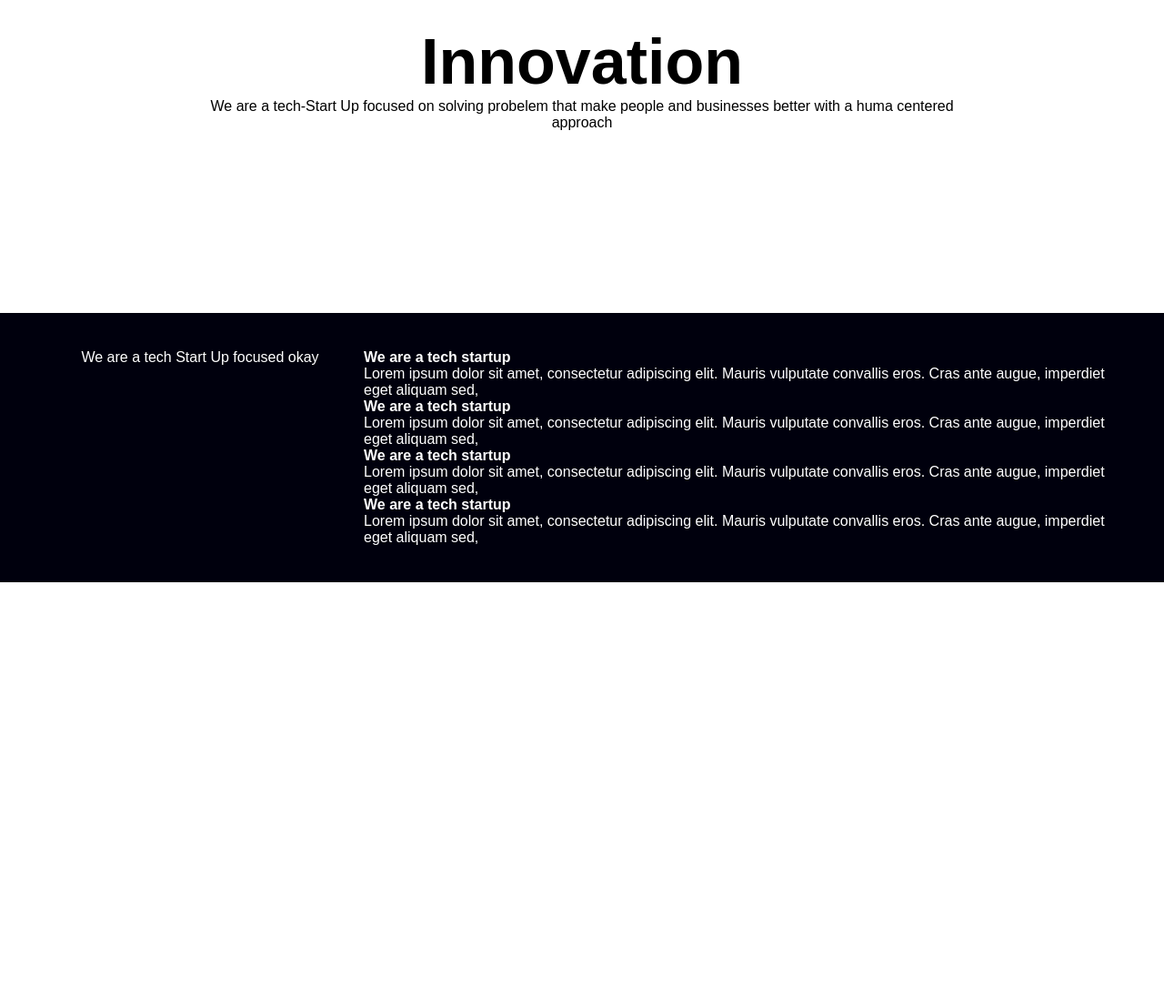
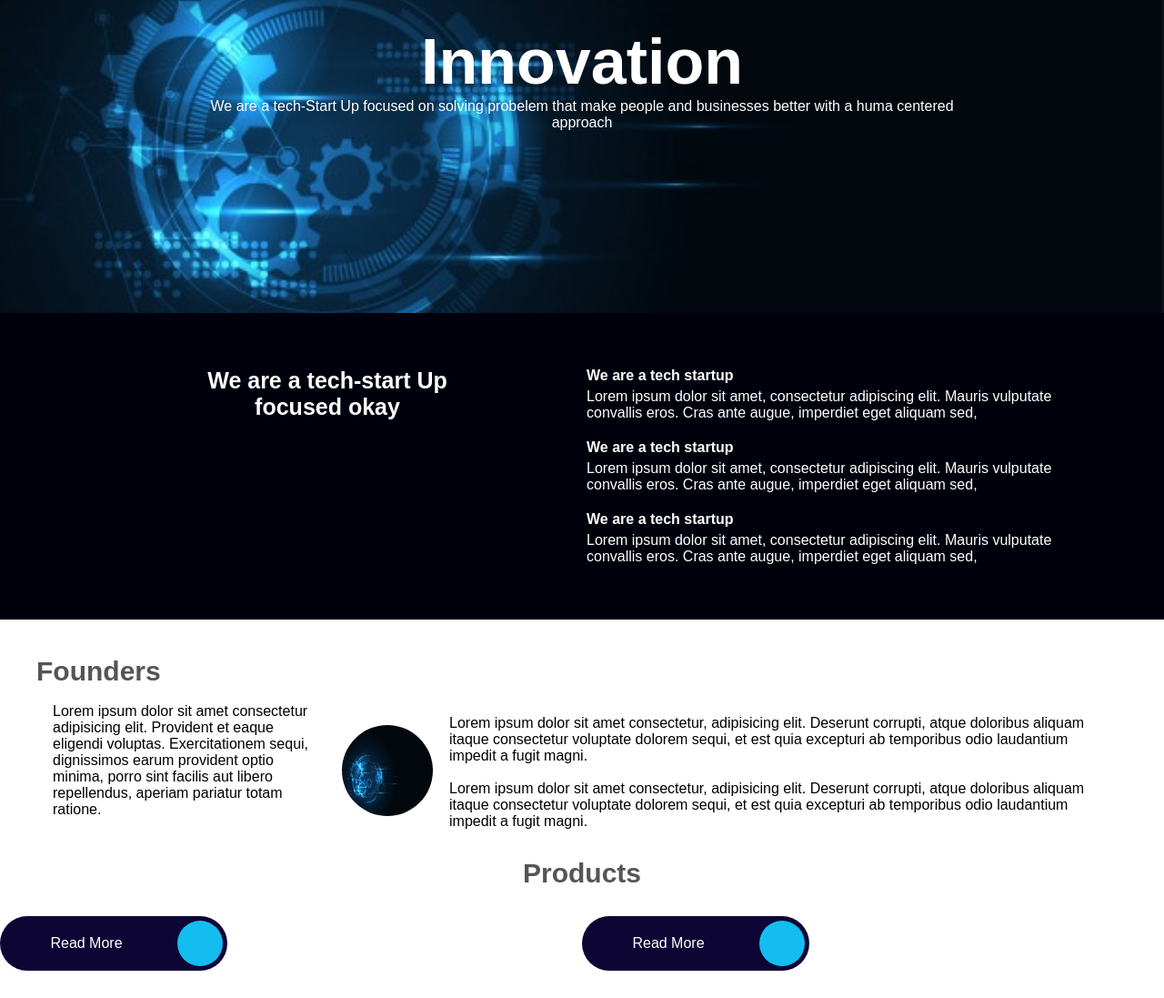
Before and after one commit to Circularity-Space/Rebrand-Landing, a plain HTML site: page index.html in a window 1280 px wide. Shown: the part 172-1269 px from the top of the page at 91% size. Before the commit the page ends 812 px from the top, so only its background shows below. Drawn offline with Linux system fonts and the light colour scheme.

Commit message:
Cypher changes on the interface

```diff
--- a/index.css
+++ b/index.css
@@ -1,3 +1,6 @@
+:root {
+  --title-color: #000000aa;
+}
 * {
   padding: 0px;
   margin: 0px;
@@ -19,7 +22,7 @@ body {
 .navbar li {
   float: right;
   display: block;
-  color: black;
+  color: white;
   text-decoration: none;
   padding: 14px 20px;
   text-align: right;
@@ -32,25 +35,128 @@ body {
 .title-div {
   text-align: center;
   padding: 200px;
+  background-image: url(./images/background.jpg);
+  background-position: center center;
+  background-repeat: no-repeat;
+  background-attachment: fixed;
+  background-size: cover;
+  color: #fff;
 }
 
 .title {
   font-size: 70px;
+  color: #fff;
+}
+._row_wrapper {
+  background-color: #00000d;
 }
 
 .row {
   display: flex;
-  flex-wrap: wrap;
+  flex-wrap: nowrap;
   padding: 40px;
-  background-color: #00000d;
   color: white;
+  justify-content: center;
+  align-items: flex-start;
+  align-content: center;
+  width: 1200px;
+  margin: auto;
+  flex-direction: row;
 }
 
 .right-row {
-  flex: 30%;
+  flex: 1;
   text-align: center;
 }
+.right-row h1 {
+  margin-top: 20px;
+  font-weight: bolder;
+  font-size: 25px;
+}
+.left-row {
+  flex: 1;
+}
+.wrapper_ {
+  margin: 20px 5px;
+}
 
-.left-row {
-  flex: 70%;
+.wrapper_ h4 {
+  margin: 5px auto;
 }
+._founder_title {
+  color: var(--title-color);
+  padding-left: 40px;
+  padding-top: 40px;
+}
+._founder_title h1 {
+  font-size: 30px;
+}
+._founders {
+  display: flex;
+  justify-content: space-around;
+  align-items: flex-start;
+  align-content: center;
+  min-height: 10vh;
+  margin: 5px 40px;
+}
+
+._founder_listing {
+  flex: 1;
+  margin: 5px 10px;
+  padding: 8px;
+}
+._founder_details {
+  flex: 3;
+  margin: 5px 10px;
+  padding: 8px;
+}
+
+._profile {
+  display: flex;
+  align-items: center;
+}
+._img img {
+  width: 100px;
+  height: 100px;
+  border-radius: 50%;
+}
+
+._profile_details {
+}
+
+._product_title h1 {
+  text-align: center;
+  font-size: 30px;
+  color: var(--title-color);
+}
+._product_listing {
+  display: flex;
+  flex-wrap: wrap;
+  flex-direction: row;
+  justify-content: space-around;
+  align-items: center;
+}
+._product_listing ._single_product {
+  flex: 1;
+  margin: 30px auto;
+}
+
+._product_listing ._single_product ._read_more_toggle {
+  border-radius: 30px;
+  background-color: #0d0534;
+  width: 250px;
+  color: #fff;
+  display: flex;
+  justify-content: center;
+  align-items: center;
+}
+
+._read_more_toggle ._notif {
+  background-color: #13bdf0;
+  width: 50px;
+  height: 50px;
+  border-radius: 50%;
+  position: relative;
+  right: -55px;
+  margin: 5px;
+}
--- a/index.html
+++ b/index.html
@@ -32,30 +32,67 @@
       </div>
 
 
+      <div class="_row_wrapper">
+
         <div class="row">
 
           <div class="right-row">
-        <p class="who-we-are-title"> We are a tech Start Up focused okay</>
+            <h1> We are a tech-start Up <br> focused okay</h1>
           </div>
 
           <div class="left-row">
+              <div class="wrapper_">
                 <h4>We are a tech startup</h4>
               <p>Lorem ipsum dolor sit amet, consectetur adipiscing elit. Mauris vulputate convallis eros. Cras ante augue, imperdiet eget aliquam sed,</p>
-          <h4>We are a tech startup</h2>
+              </div>
+              <div class="wrapper_">
+                <h4>We are a tech startup</h4>
               <p>Lorem ipsum dolor sit amet, consectetur adipiscing elit. Mauris vulputate convallis eros. Cras ante augue, imperdiet eget aliquam sed,</p>
-          <h4>We are a tech startup</h2>
+              </div>
+              <div class="wrapper_">
+                <h4>We are a tech startup</h4>
               <p>Lorem ipsum dolor sit amet, consectetur adipiscing elit. Mauris vulputate convallis eros. Cras ante augue, imperdiet eget aliquam sed,</p>
-          <h4>We are a tech startup</h2>
-          <p>Lorem ipsum dolor sit amet, consectetur adipiscing elit. Mauris vulputate convallis eros. Cras ante augue, imperdiet eget aliquam sed,</p>
+              </div>
           </div>
 
         </div>
 
-      <div class="founders"></div>
+      </div>
+
+      <div class="_founder_title"><h1>Founders</h1></div>
+      <div class="_founders">
+        <div class="_founder_listing">Lorem ipsum dolor sit amet consectetur adipisicing elit. Provident et eaque eligendi voluptas. Exercitationem sequi, dignissimos earum provident optio minima, porro sint facilis aut libero repellendus, aperiam pariatur totam ratione.</div>
+        <div class="_founder_details">
+          <!-- profile -->
+          <div class="_profile">
+            <div class="_img">
+              <img src="./images/background.jpg" alt="">
+            </div>
+            <div class="_founder_details">
+              Lorem ipsum dolor sit amet consectetur, adipisicing elit. Deserunt corrupti, atque doloribus aliquam itaque consectetur voluptate dolorem sequi, et est quia excepturi ab temporibus odio laudantium impedit a fugit magni. <br> <br>
+              Lorem ipsum dolor sit amet consectetur, adipisicing elit. Deserunt corrupti, atque doloribus aliquam itaque consectetur voluptate dolorem sequi, et est quia excepturi ab temporibus odio laudantium impedit a fugit magni.
+            </div>
+          </div>
+          <div class="_profile_details"></div>
+        </div>
+      </div>
 
       <div class="products">
-        <div class="smart-bin"></div>
-        <div class="Thibitisha"></div>
+        <div class="_product_title">
+          <h1>Products</h1>
+        </div>
+        <div class="_product_listing">
+          <div class="_single_product">
+            <div class="_read_more_toggle">
+             Read More <div class="_notif"></div>
+            </div>
+          </div>
+        <div class="_single_product">
+          <div class="_read_more_toggle">
+            Read More <div class="_notif"></div>
+           </div>
+        </div>
+        </div>
       </div>
 
       <div class="partners"></div>
```
Also changed, not shown: images/background.jpg (added), images/virdismart brand-02.png (added), images/virdismart brand-03.png (added), images/virdismart brand-05.png (added), images/virdismart brand-11.png (added). Lines whose indentation alone changed are shown as unchanged.
